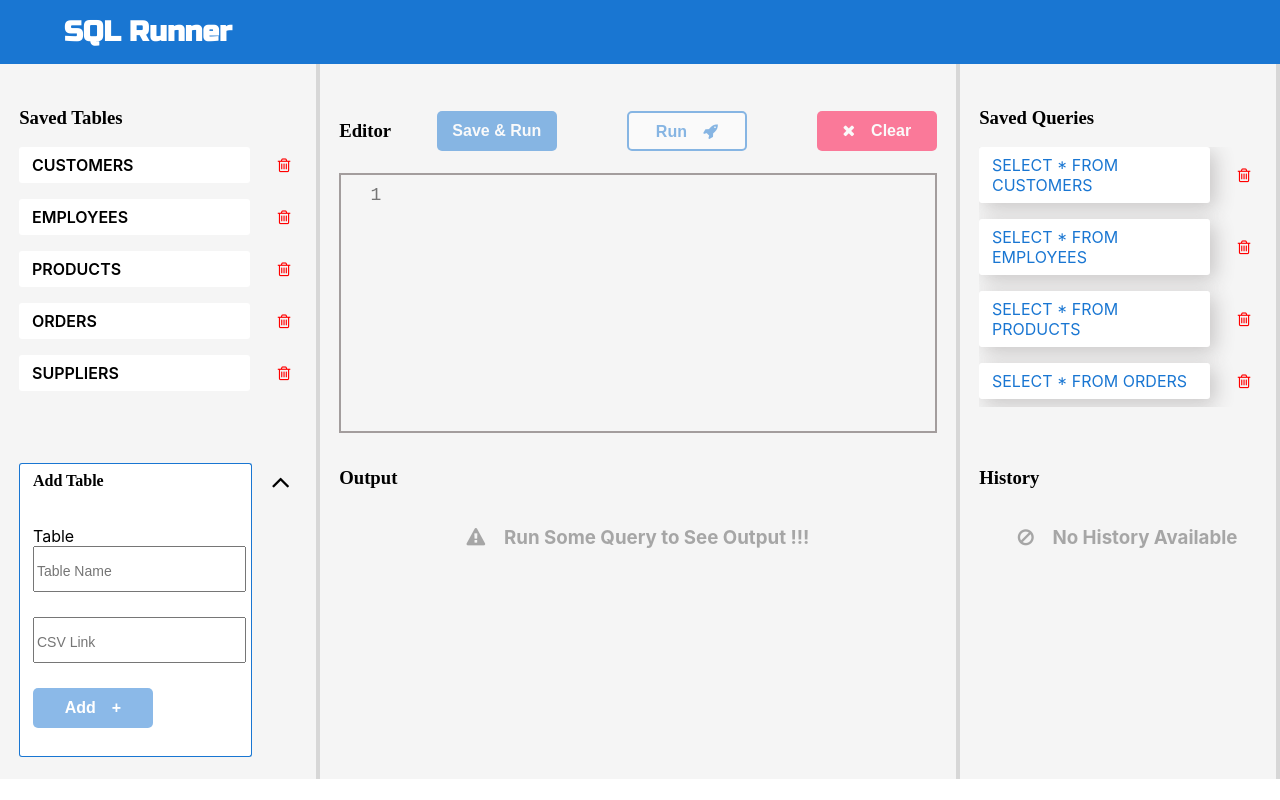
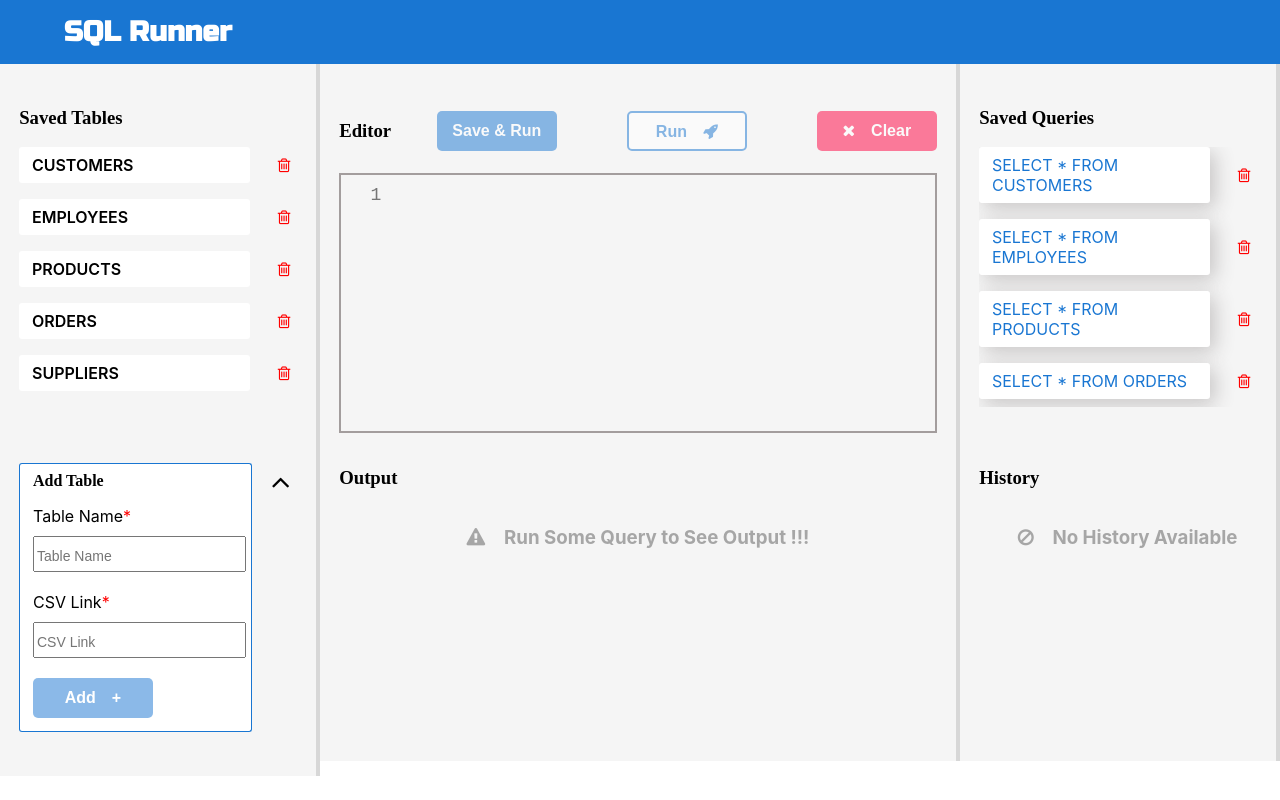
Before and after one commit to kunal351411/sql-editor, a React (Create React App) app: page / in a window 1280 px wide. Both pictures are taken after a click on the element 280 px from the left and 481 px from the top of the page. Built offline with nearby package versions, Linux system fonts and the light colour scheme; a web font is replaced by a local one.

Commit message:
improve accessibility

```diff
--- a/src/App.css
+++ b/src/App.css
@@ -3,7 +3,7 @@
   flex-direction: column;
   flex-wrap: wrap;
 
-  height: 715px;
+  height: 100%;
 
   padding: 3vh 1.5vw 1vh 1.5vw;
 
--- a/src/components/table-form/TableForm.css
+++ b/src/components/table-form/TableForm.css
@@ -1,21 +1,28 @@
 .form-container {
-    margin: 20px 0;
+    margin: 0 0 5px 0;
 
     width: 100%;
 }
 
 .form-group {
-    margin-bottom: 25px;
+    margin-bottom: 20px;
 }
 
 .form-group label {
     display: block;
+
+    margin-bottom: 10px;
+}
+
+.required::after {
+    content: "*";
+    color: red
 }
 
 .form-control {
     display: block;
 
-    height: 40px;
+    height: 30px;
     width: 100%;
 
     font-size: 20px;
--- a/src/components/table-form/TableForm.jsx
+++ b/src/components/table-form/TableForm.jsx
@@ -53,10 +53,11 @@ const TableForm = ({openForm}) => {
     <div className='form-container' onSubmit={handleSubmit}>
       <form>
         <div className='form-group'>
-            <label>Table</label>
+            <label className='required'>Table Name</label>
             <input name="name" value={formData.name} onChange={handleInputChange} type='text' className='form-control' placeholder='Table Name' required/>
         </div>
         <div className='form-group'>
+            <label className='required'>CSV Link</label>
             <input name="link" value={formData.link} onChange={handleInputChange} type='text' className='form-control' placeholder='CSV Link' required/>
         </div>
         <div className='btn'>
--- a/src/components/table/Table.jsx
+++ b/src/components/table/Table.jsx
@@ -1,6 +1,6 @@
 import { useRecoilValue } from 'recoil';
 import { queryResultState } from '../../state/atoms';
-import { getTableHeadFromOutput, getTableRowsFromOutput } from '../../utils/helpers/helpers';
+import { getTableHeadFromOutput, getTableRowsFromOutput, fetchOutputColumns } from '../../utils/helpers/helpers';
 import './Table.css';
 
 const Table = () => {
--- a/src/utils/helpers/helpers.js
+++ b/src/utils/helpers/helpers.js
@@ -89,13 +89,13 @@ export const fetchOutputColumns = (outputEntry) => {
 }
 
 export const getTableRowsFromOutput = (output) => {
-  const keys = fetchOutputColumns(output[0]);
+  const columns = fetchOutputColumns(output[0]);
 
-  return output.map((row) => {
+  return output.map((row, i) => {
     return (
-      <tr>
-        {keys.map((key) => {
-          return <td>{row[key]}</td>;
+      <tr key={i}>
+        {columns.map((column, i) => {
+          return <td key={i} >{row[column]}</td>;
         })}
       </tr>
     );
@@ -103,11 +103,11 @@ export const getTableRowsFromOutput = (output) => {
 };
 
 export const getTableHeadFromOutput = (output) => {
-  const keys = fetchOutputColumns(output[0]);
+  const columns = fetchOutputColumns(output[0]);
   return (
     <tr>
-      {keys.map((key) => {
-        return <th>{capitalizeString(key)}</th>;
+      {columns.map((column, i) => {
+        return <th key={i} >{capitalizeString(column)}</th>;
       })}
     </tr>
   );
```
